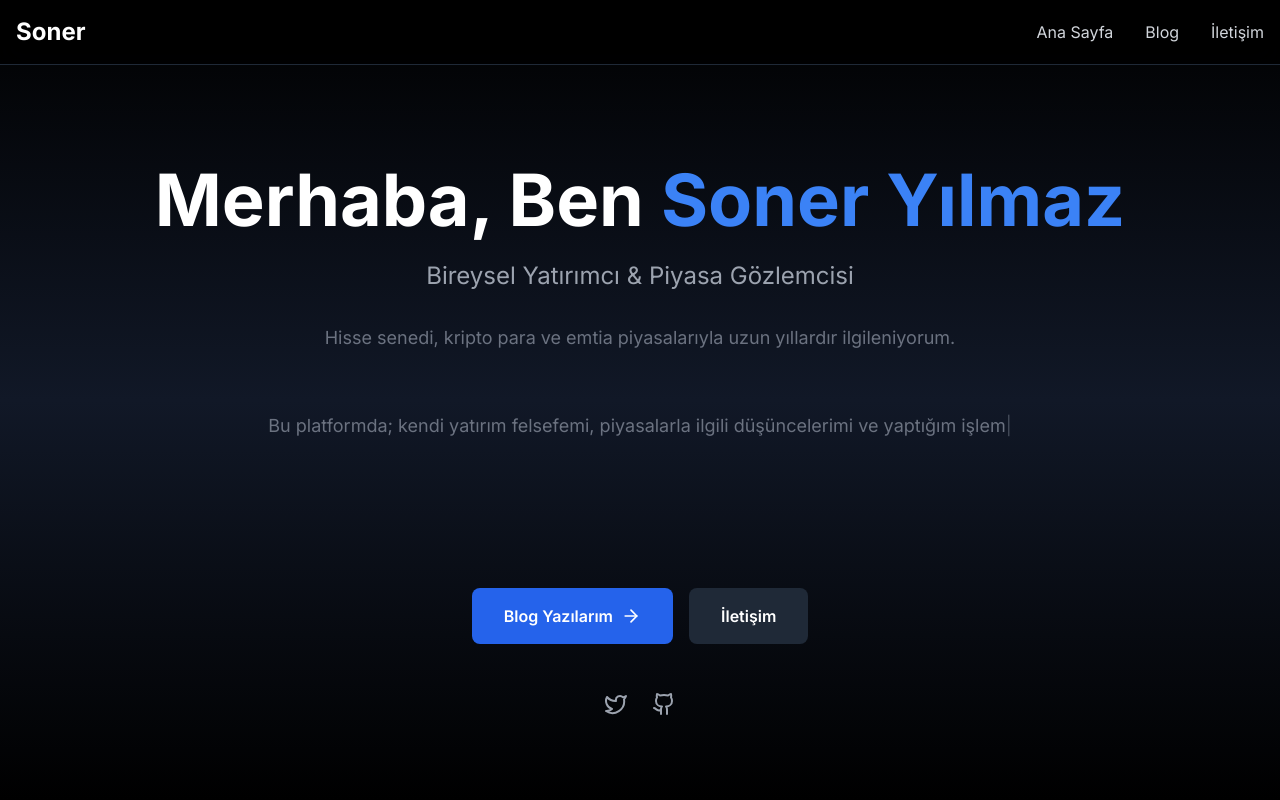
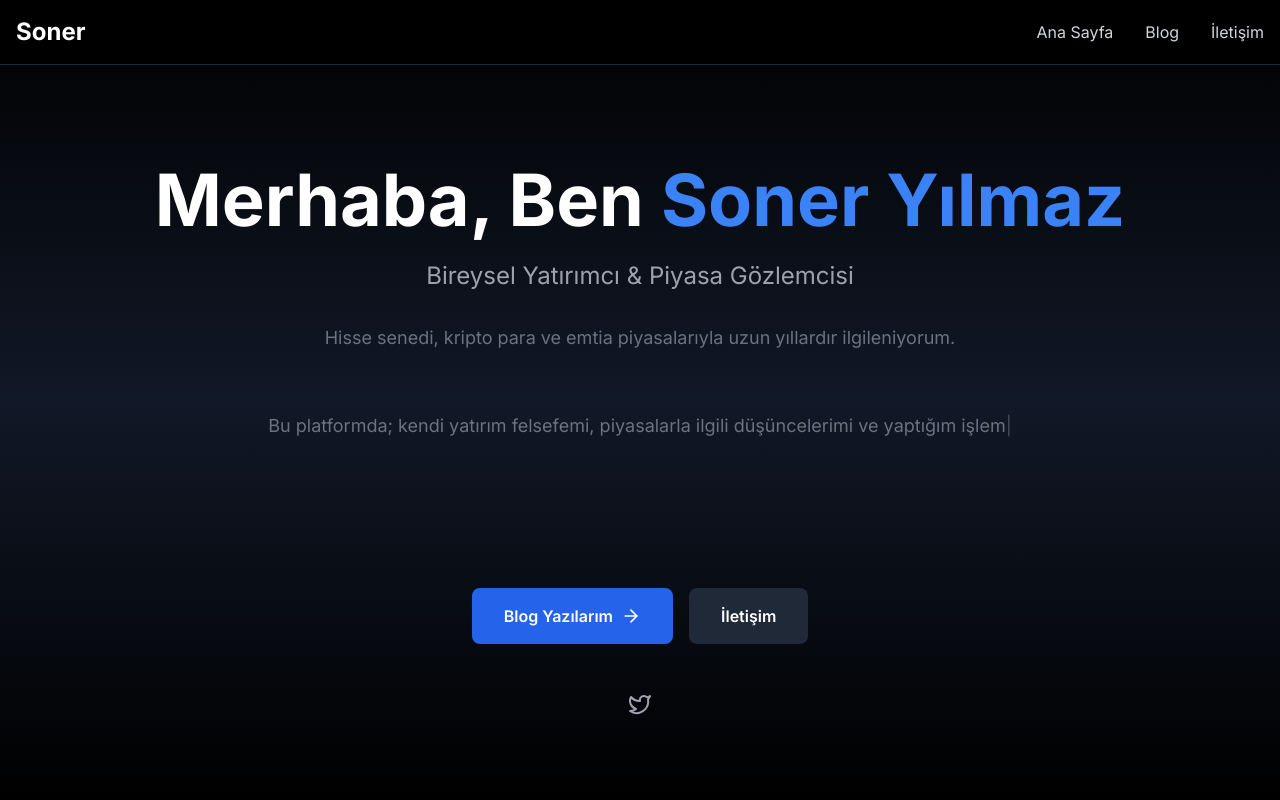
Before and after one commit to akrep0121/yeniweb, a Next.js app: page / in a window 1280 px wide. Shown: the top 800 px of the page. Built offline with nearby package versions, Linux system fonts and the light colour scheme; no server answers; the database is empty.

Commit message:
fix: Ana sayfadaki GitHub logosu ve bağlantısı kaldırıldı
- Sadece Twitter/X bağlantısı bırakıldı
- Hero component'inden Github import'u ve linki kaldırıldı

```diff
--- a/components/Hero.tsx
+++ b/components/Hero.tsx
@@ -1,6 +1,6 @@
 'use client';
 
-import { ArrowRight, Github, Twitter } from 'lucide-react';
+import { ArrowRight, Twitter } from 'lucide-react';
 import { useEffect, useState } from 'react';
 
 const paragraphs = [
@@ -86,14 +86,6 @@ export default function Hero() {
            >
              <Twitter className="w-6 h-6" />
            </a>
-          <a
-            href="https://github.com/akrep0121"
-            target="_blank"
-            rel="noopener noreferrer"
-            className="text-gray-400 hover:text-blue-500 transition-colors"
-          >
-            <Github className="w-6 h-6" />
-          </a>
          </div>
        </div>
      </section>
```
Lines whose indentation alone changed are shown as unchanged.
